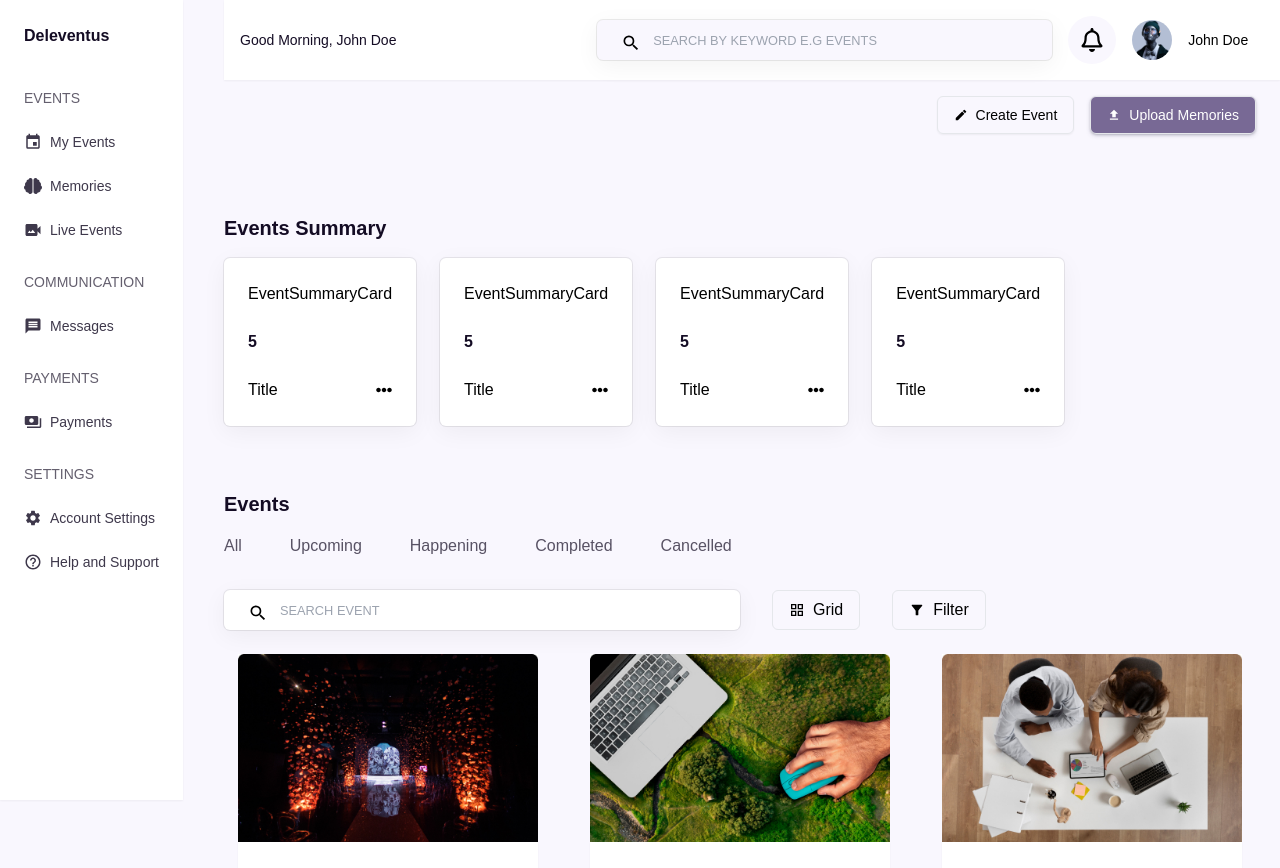
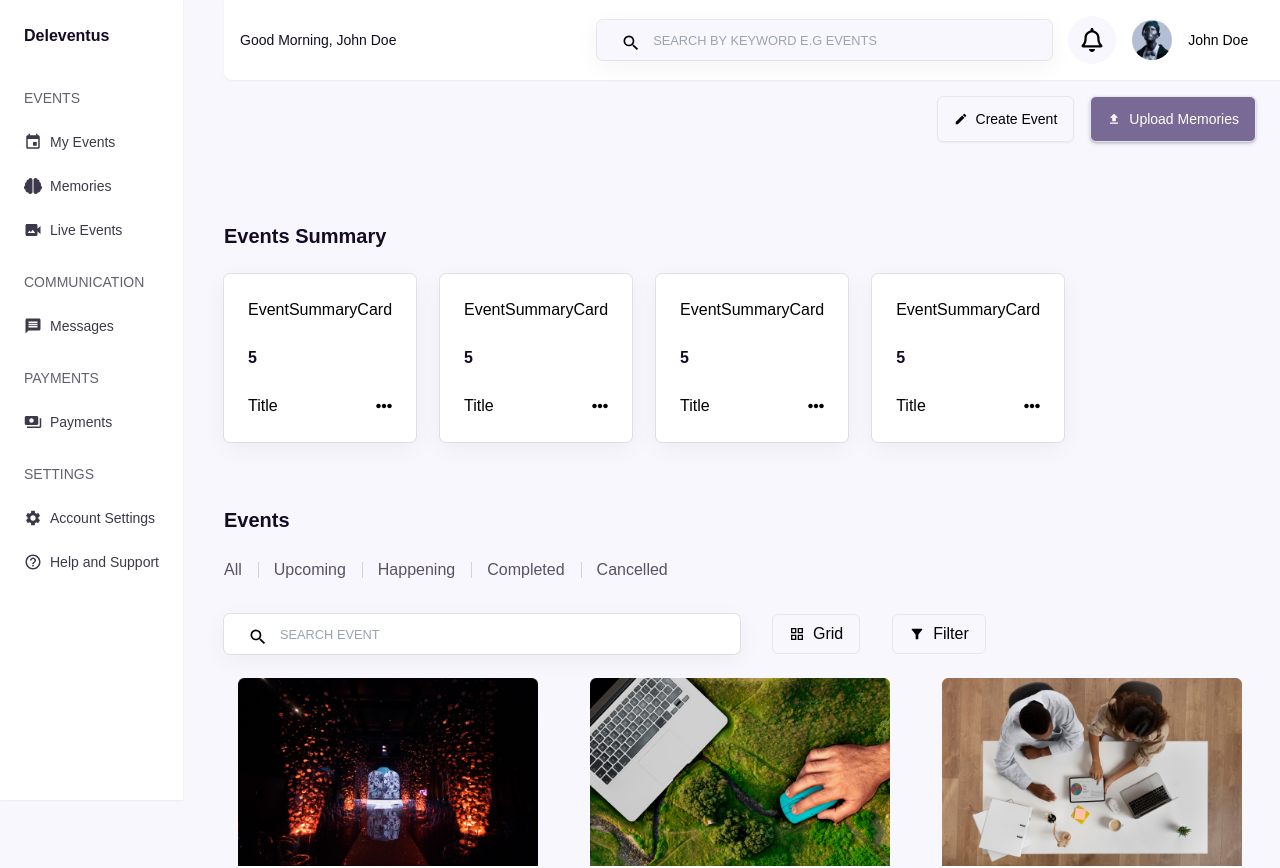
Before and after one commit to firerum/deleventus-frontend, a Next.js app: page /dashboard in a window 1280 px wide. Shown: the top 868 px of the page. Built offline with nearby package versions, Linux system fonts and the light colour scheme; a web font is replaced by a local one.

Commit message:
sub nav styles

```diff
--- a/src/layouts/WebAppSubnav.jsx
+++ b/src/layouts/WebAppSubnav.jsx
@@ -1,11 +1,11 @@
 export const WebAppSubnav = ({ tabs, setTab }) => {
     return (
-        <div className="flex gap-12 items-center overflow-x-scroll">
+        <div className="flex items-center overflow-x-scroll">
             {tabs.map((nav, index) => (
                 <div
                     key={index}
                     onClick={() => setTab(nav)}
-                    className="text-pry-text-color-2 font-medium pb-2 cursor-pointer hover:text-btn-color"
+                    className="relative subnav text-pry-text-color-2 font-medium py-2 px-4 first-of-type:pl-0 cursor-pointer hover:text-btn-color"
                 >
                     {nav}
                 </div>
--- a/src/sections/Dashboard/UserDashboard.jsx
+++ b/src/sections/Dashboard/UserDashboard.jsx
@@ -39,7 +39,7 @@ export default function UserDashboard() {
     return (
         <div className="bg-pry-purple min-h-screen overflow-hidden">
             <div className="lg:pl-56">
-                <header className="flex gap-4 justify-between items-center p-4 bg-white shadow-sm">
+                <header className="flex gap-4 justify-between items-center p-4 bg-white rounded-bl-lg shadow-sm">
                     <div className="hidden md:block">
                         {/* <span>{new Date().toLocaleDateString()}</span> */}
                         <span className="text-pry-header-title text-sm font-medium">
@@ -73,17 +73,17 @@ export default function UserDashboard() {
                 </header>
                 <main className="p-6 lg:p-0 lg:pr-6">
                     <div className="flex md:justify-end gap-4 py-4 text-xs md:text-sm">
-                        <Button className="flex items-center gap-2 border-1 px-4 py-2 rounded-md shadow-sm">
+                        <Button className="flex items-center gap-2 border-1 px-4 py-3 rounded-md shadow-sm">
                             <span className="order-2">Create Event</span>
                             <MdCreate />
                         </Button>
-                        <Button className="bg-btn-color text-white flex items-center gap-2 border-1 px-4 rounded-md shadow-premium">
+                        <Button className="bg-btn-color text-white flex items-center gap-2 border-1 px-4 py-3 rounded-md shadow-premium">
                             <span className="order-2">Upload Memories</span>
                             <MdUpload />
                         </Button>
                     </div>
                     <section className="hidden lg:block">
-                        <h2 className="text-xl">Events Summary</h2>
+                        <h2 className="text-xl pb-2">Events Summary</h2>
                         <div className="flex flex-wrap gap-6">
                             <EventSummaryCard />
                             <EventSummaryCard />
--- a/src/styles/globals.css
+++ b/src/styles/globals.css
@@ -157,6 +157,18 @@ footer section:last-child {
     right: 50px;
 }
 
+/*Web App Sub Navigation styles*/
+.subnav:not(:last-child)::after {
+    content: '';
+    position: absolute;
+    top: 12px;
+    left: 100%;
+    width: 1px;
+    background-color: #807C89;
+    padding-block: 0.5rem;
+    opacity: .3;
+}
+
 /* Swiper styles */
 .swiper-slide {
     height: auto !important;
```
